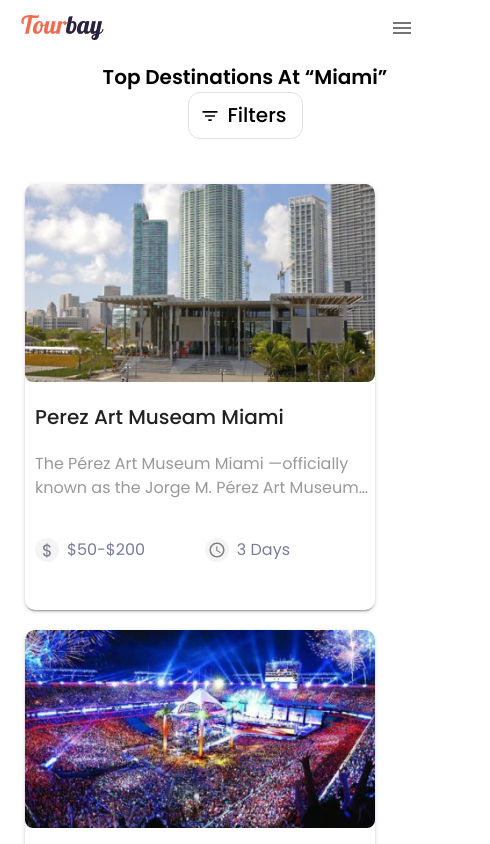
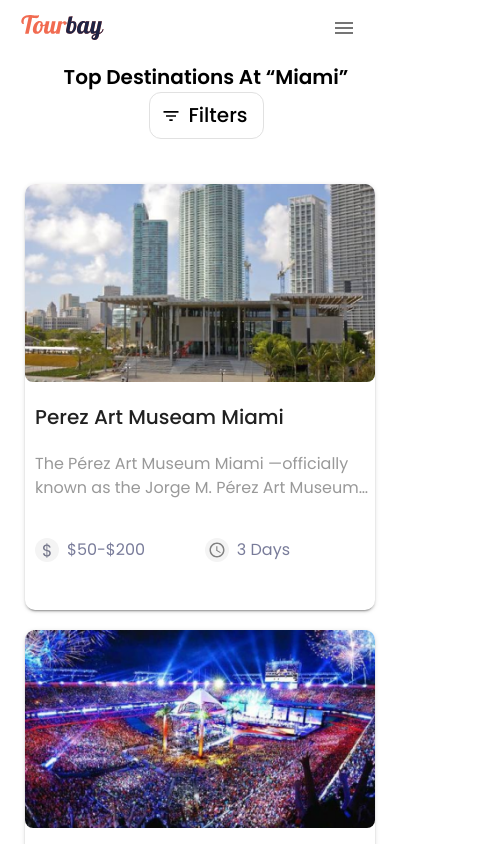
Before and after one commit to AyazAhmed5/tour-booking-system, a React (Create React App) app: page /tours in a window 390 px wide. Shown: the top 844 px of the page, 490 px wide, since content can reach past the window. Built offline with nearby package versions, Linux system fonts and the light colour scheme.

Commit message:
Changed the Header width to 85%

```diff
--- a/src/components/Header/header.css
+++ b/src/components/Header/header.css
@@ -68,6 +68,6 @@
 }
 @media (max-width: 400px) {
   .main-header-container {
-    width: 100%;
+    width: 85%;
   }
 }
--- a/src/pages/Tours/Tours.css
+++ b/src/pages/Tours/Tours.css
@@ -92,7 +92,7 @@
     flex-direction: column;
     justify-content: center;
     align-items: center;
-    width: 100%;
+    width: 80%;
     margin-bottom: 20px;
   }
   .tours-header p {
@@ -106,7 +106,7 @@
 
 @media (max-width: 400px) {
   .tours-header {
-    width: 100%;
+    width: 80%;
   }
   .tours-header p {
     font-size: 20px;
```
